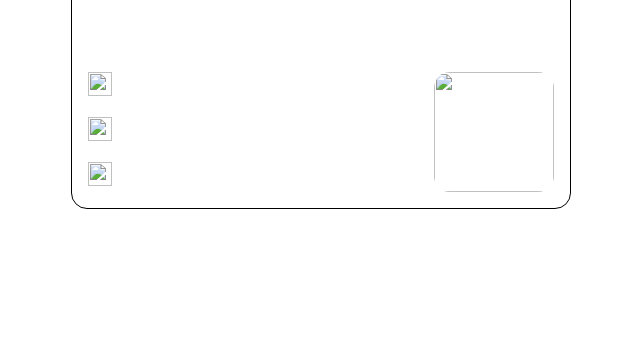
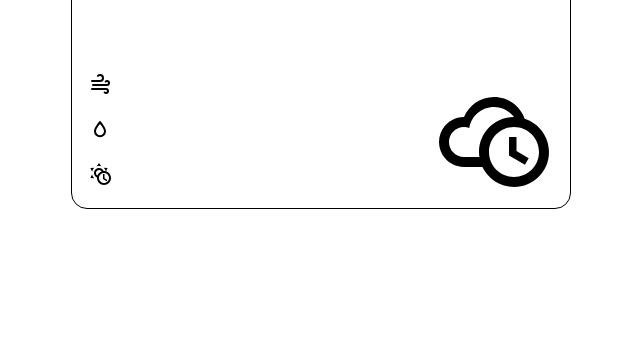
Before and after one commit to Gamwal/top-weather-app, a plain HTML site: page index.html in a window 1280 px wide. Shown: the part 462-800 px from the top of the page, without its empty margins (319-959 px from the left). Drawn offline with Linux system fonts and the light colour scheme.

Commit message:
fix icon issue

```diff
--- a/index.html
+++ b/index.html
@@ -1 +1 @@
-<!doctype html><html lang="en"><head><meta charset="UTF-8"/><meta name="viewport" content="width=device-width,initial-scale=1"/><title>Document</title><script defer="defer" src="main.js"></script></head><body><h1>Check The Forecast</h1><form action="GET"><div><input placeholder="City"/> <button type="submit">Check</button></div><span id="input-error"></span></form><div id="weather-display-div"><div id="top"><p id="city">City</p><p id="time">Time</p></div><div id="middle"><p id="current-temp">33 C</p><p id="weather-condition">Cloudy</p></div><div id="bottom"><div><div class="other-details"><div class="icon"><img src="./icons/weather-windy.svg" alt=""/></div><div id="wind-speed"></div></div><div class="other-details"><div class="icon"><img src="./icons/water-outline.svg" alt=""/></div><div id="rain-probability"></div></div><div class="other-details"><div class="icon"><img src="./icons/sun-clock-outline.svg" alt=""/></div><div id="sunlight-hours"></div></div></div><img src="./icons/weather-cloudy-clock.svg" alt="" id="weather-icon"/></div></div></body></html>
+<!doctype html><html lang="en"><head><meta charset="UTF-8"/><meta name="viewport" content="width=device-width,initial-scale=1"/><title>Document</title><script defer="defer" src="main.js"></script></head><body><h1>Check The Forecast</h1><form action="GET"><div><input placeholder="City"/> <button type="submit">Check</button></div><span id="input-error"></span></form><div id="weather-display-div"><div id="top"><p id="city">City</p><p id="time">Time</p></div><div id="middle"><p id="current-temp">00 °C</p><p id="weather-condition">Cloudy</p></div><div id="bottom"><div><div class="other-details"><div class="icon"><img src="./icons/weather-windy.svg" alt=""/></div><div id="wind-speed"></div></div><div class="other-details"><div class="icon"><img src="./icons/water-outline.svg" alt=""/></div><div id="rain-probability"></div></div><div class="other-details"><div class="icon"><img src="./icons/sun-clock-outline.svg" alt=""/></div><div id="sunlight-hours"></div></div></div><img src="./icons/weather-cloudy-clock.svg" alt="" id="weather-icon"/></div></div></body></html>
```
Also changed, not shown: icons/sun-clock-outline.svg (added), icons/water-outline.svg (added), icons/weather-cloudy-clock.svg (added), icons/weather-windy.svg (added).
